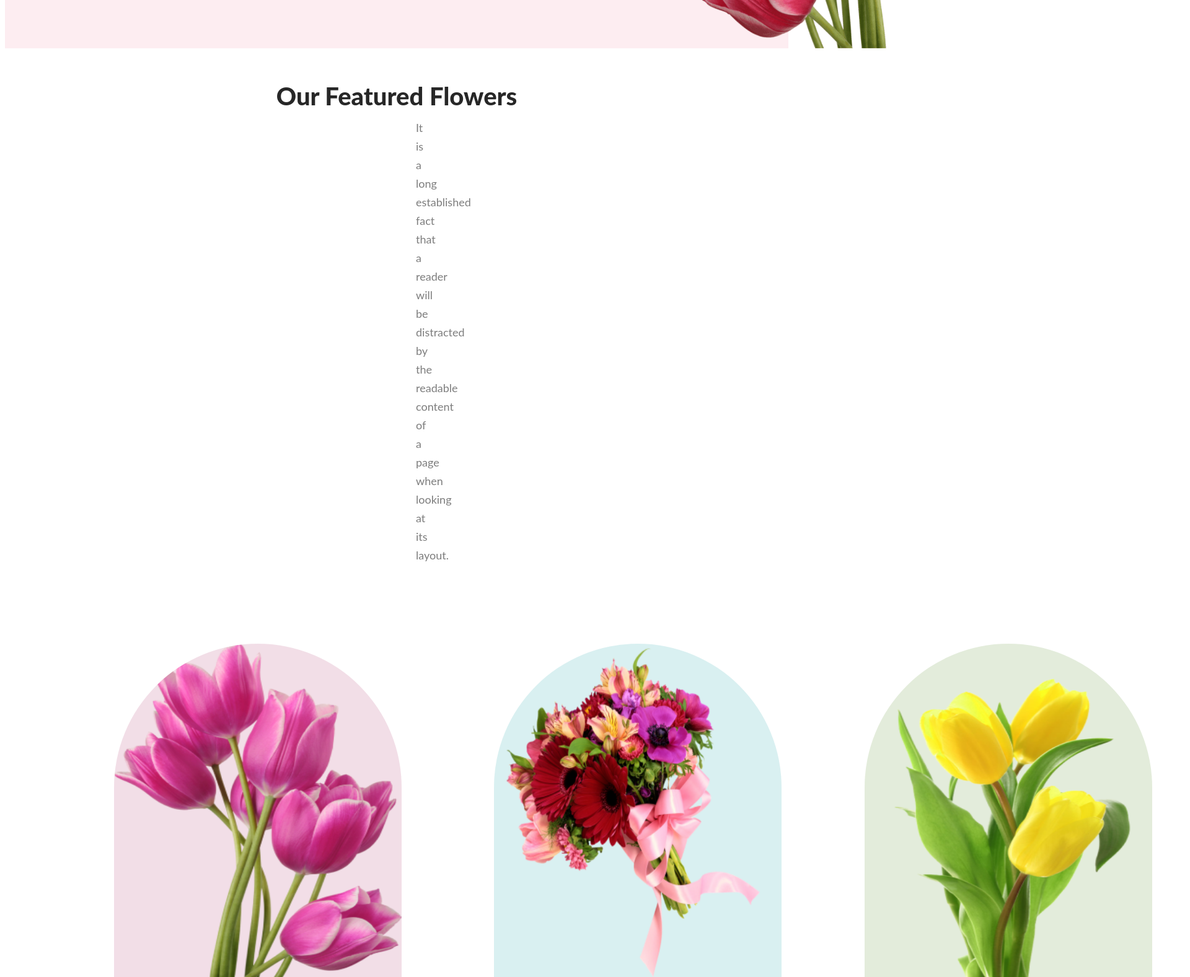
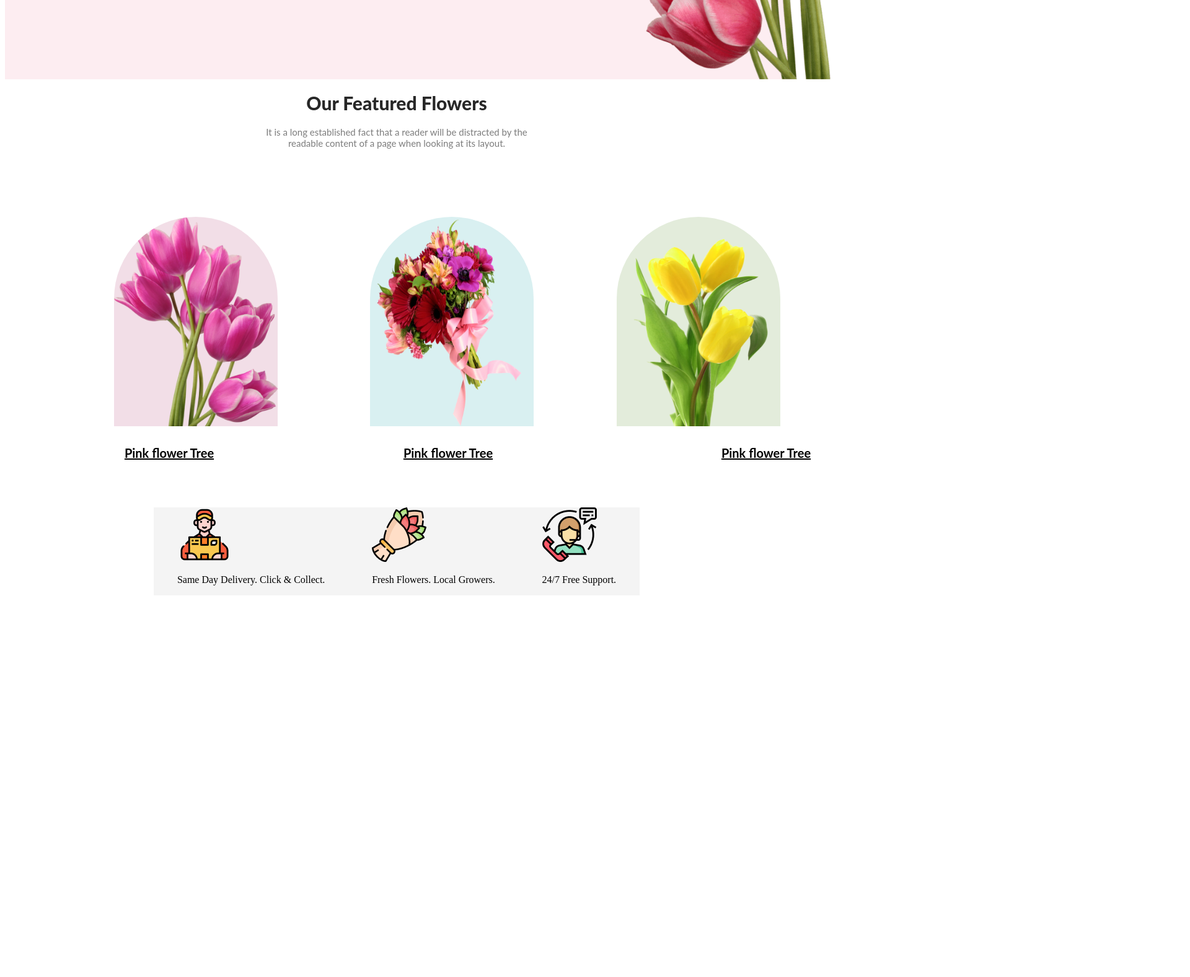
Before and after one commit to fahim000/Flower, a plain HTML site: page index.html in a window 1280 px wide. Shown: the part 780-2357 px from the top of the page at 62% size, 1920 px wide, since content can reach past the window. After the commit the page ends 1749 px from the top, so only its background shows below. Drawn offline with Linux system fonts and the light colour scheme.

Commit message:
section 4 done

```diff
--- a/index.html
+++ b/index.html
@@ -23,7 +23,7 @@
 
         <div class="banner2">
             <h4 class="bsec2">Our Featured Flowers</h4>
-            <p class="bsec3">It is a long established fact that a reader will be distracted by the readable content of a page when looking at its layout.</p>
+            <p class="bsec3">It is a long established fact that a reader will be distracted by the<br> readable content of a page when looking at its layout.</p>
 
         </div>
         <div class="banner3">
@@ -43,11 +43,11 @@
         </div>
 
         <div class="banner4">
-            <div class="banner4.1"> <img class="pic5" src="Group 57.png" alt="">
+            <div class="banner4.1"> <img class="pic5" src="Flower Asset/Group 57.png" alt="">
                 <p>Same Day Delivery. Click & Collect.</p></div>
-                <div class="banner4.2"> <img class="pic6" src="Group 58.png" alt="">
+                <div class="banner4.2"> <img class="pic6" src="Flower Asset/Group 58.png" alt="">
                     <p>Fresh Flowers. Local Growers.</p></div>
-                    <div class="banner4.3"> <img class="pic7" src="Group 59.png" alt="">
+                    <div class="banner4.3"> <img class="pic7" src="Flower Asset/Group 59.png" alt="">
                         <p>24/7 Free Support.</p></div>
 
         </div>
--- a/styles/flower.css
+++ b/styles/flower.css
@@ -55,11 +55,11 @@
   }
 
 .main-pic {
-    width: 635px;
-    margin-top: 50px;
-    margin-bottom: px;
-    margin-right: 240px;
-    margin-left: 97px;
+    width: 200px;
+    margin-top: 100px;
+
+    margin-right: 340px;
+    margin-left: 7px;
   }
 
 
@@ -68,23 +68,19 @@
     color: #272727;
 text-align: center;
 font-family: "lato", sans-serif;
-font-size: 40px;
+font-size: 30px;
 font-style: normal;
 font-weight: 800;
 line-height: normal;
-margin-bottom: 12px;
+margin: 20px;
 }
 .bsec3{
     color: #27272799;
 text-align: center;
 font-family: "lato", sans-serif;
-font-size: 18px;
+font-size: 15px;
 font-style: normal;
-font-weight: 400;
-line-height: 30px;
-margin-right: 663px;
-margin-left: 663px;
-margin-top: 12px;
+margin: auto;
 
 }
 .banner3 {
@@ -93,14 +89,16 @@ margin-top: 12px;
     font-family: "lato", sans-serif;
     text-decoration: underline;
     font-size: 20px;
+
+    ;
     }
 
 
 .pic2{
     border-radius: 300px 300px 0px 0px;
 background: rgba(167, 33, 98, 0.15);
-width: 464px;
-height: 538px;
+width: 264px;
+height: 338px;
 margin-top: 110px;
     margin-bottom: 0px;
     margin-right: 90px;
@@ -110,19 +108,20 @@ margin-top: 110px;
 .pic3{
     border-radius: 300px 300px 0px 0px;
 background: rgba(5, 151, 160, 0.15);
-width: 464px;
-height: 538px;
+width: 264px;
+height: 338px;
 margin-top: 110px;
     margin-bottom: 0 px;
     margin-right: 47px;
     margin-left: 59px;
 
+
 }
 .pic4{
     border-radius: 300px 300px 0px 0px;
 background: rgba(71, 125, 17, 0.15);
-width: 464px;
-height: 538px;
+width: 264px;
+height: 338px;
 margin-top: 110px;
     margin-bottom: 0px;
     margin-right: 305px;
@@ -135,9 +134,23 @@ margin-top: 110px;
     align-items: center;
     margin-right: 240px;
     margin-left: 240px;
+    margin-top: 50px;
     background: #2727270D;
+    justify-content:space-around;
 
 }
-/*add shit for all pics in banner4
-/* also fix the measurements
-/*sdgfuasygfuy
+.pic5{
+    width: 88px;
+height: 88px;
+
+}
+.pic6{
+    width: 88px;
+height: 88px;
+
+}
+.pic7{
+    width: 88px;
+height: 88px;
+
+}
```
